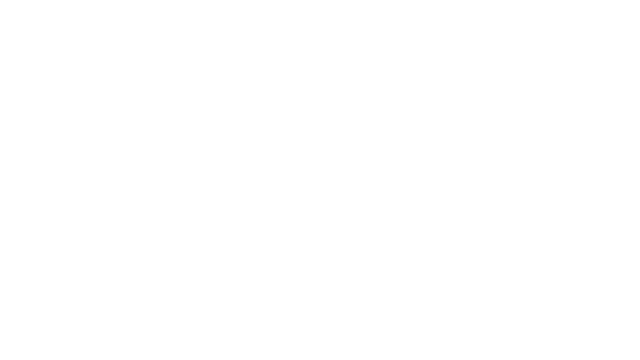
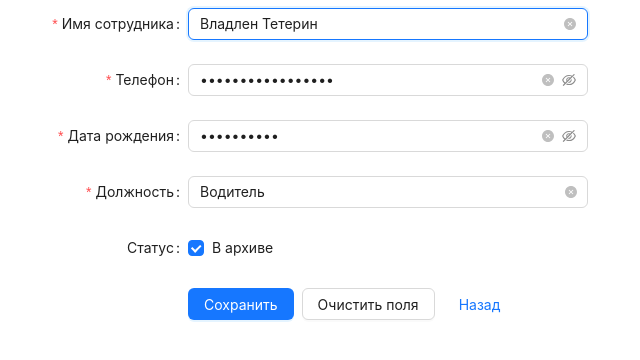
Before and after one commit to Otec-S/pizza-soft-test, a React (Vite) app: page /employee-edit/10 in a window 1280 px wide. Before the commit this address had no page. Shown: the top 360 px of the page, without its empty margins (20-660 px from the left). Built offline with nearby package versions, Linux system fonts and the light colour scheme.

Commit message:
feat сделал EmployeeEdit

```diff
--- a/src/App.tsx
+++ b/src/App.tsx
@@ -1,7 +1,7 @@
 import { BrowserRouter as Router, Routes, Route } from "react-router-dom";
 import "./App.css";
 import EmployeesList from "./pages/employees-list/employees-list";
-// import EmployeeEdit from "./pages/employee-edit/employee-edit";
+import EmployeeEdit from "./pages/employee-edit/employee-edit";
 import EmployeeAdd from "./pages/employee-add/employee-add";
 
 function App() {
@@ -9,7 +9,7 @@ function App() {
     <Router>
       <Routes>
         <Route path="/" element={<EmployeesList />} />
-        {/* <Route path="/employee-edit/:id" element={<EmployeeEdit />} /> */}
+        <Route path="/employee-edit/:id" element={<EmployeeEdit />} />
         <Route path="/employee-add" element={<EmployeeAdd />} />
       </Routes>
     </Router>
--- a/src/pages/employee-edit/employee-edit.tsx
+++ b/src/pages/employee-edit/employee-edit.tsx
@@ -1,14 +1,9 @@
-import React from "react";
-import {
-  Button,
-  Checkbox,
-  DatePicker,
-  DatePickerProps,
-  Form,
-  Input,
-  Select,
-  Space,
-} from "antd";
+import React, { useEffect } from "react";
+import { Button, Checkbox, Form, Input, Select, Space } from "antd";
+import { addEmployee, editEmployee } from "../../store/employeesSlice";
+import { IEmployee } from "../../types/employeesTypes";
+import { useAppDispatch, useAppSelector } from "../../hooks/redux";
+import { useNavigate, useParams } from "react-router-dom";
 
 const { Option } = Select;
 
@@ -23,7 +18,27 @@ const tailLayout = {
 
 const EmployeeEdit: React.FC = () => {
   const [form] = Form.useForm();
+  const dispatch = useAppDispatch();
+  const navigate = useNavigate();
 
+  // получаем id из url
+  const { id } = useParams<{ id: string }>();
+  const employees = useAppSelector((state) => state.employeesReducer);
+  const employee = employees.find((employee) => employee.id === Number(id));
+
+  useEffect(() => {
+    if (employee) {
+      form.setFieldsValue({
+        name: employee.name,
+        phone: employee.phone,
+        birthday: employee.birthday,
+        role: employee.role,
+        isArchive: employee.isArchive,
+      });
+    }
+  }, [employee, form]);
+
+  // TODO: убрать?
   const onGenderChange = (value: string) => {
     switch (value) {
       case "male":
@@ -39,21 +54,28 @@ const EmployeeEdit: React.FC = () => {
     }
   };
 
-  const onFinish = (values: any) => {
-    console.log(values);
+  const onFinish = (values: IEmployee) => {
+    const updatedEmployee = {
+      ...values,
+      id: Number(id),
+    };
+    // TODO: убрать?
+    console.log("updatedEmployee:", updatedEmployee);
+    dispatch(editEmployee(updatedEmployee));
+    navigate("/");
   };
 
   const onReset = () => {
     form.resetFields();
   };
 
-  const onFill = () => {
-    form.setFieldsValue({ note: "Hello world!", gender: "male" });
-  };
+  // const onFill = () => {
+  //   form.setFieldsValue({ note: "Hello world!", gender: "male" });
+  // };
 
-  const onBirthdayChange: DatePickerProps["onChange"] = (date, dateString) => {
-    console.log(dateString);
-  };
+  // const onBirthdayChange: DatePickerProps["onChange"] = (date, dateString) => {
+  //   console.log(dateString);
+  // };
 
   return (
     <Form
@@ -62,8 +84,17 @@ const EmployeeEdit: React.FC = () => {
       name="control-hooks"
       onFinish={onFinish}
       style={{ maxWidth: 600 }}
+      // initialValues={{
+      //   isArchive: false,
+      // }}
     >
-      <Form.Item name="name" label="Имя сотрудника">
+      <Form.Item
+        name="name"
+        label="Имя сотрудника"
+        rules={[
+          { required: true, message: "Пожалуйста, введите имя и фамилию" },
+        ]}
+      >
         <Input autoFocus allowClear />
       </Form.Item>
 
@@ -75,6 +106,7 @@ const EmployeeEdit: React.FC = () => {
             pattern: new RegExp(/^\+7 \(\d{3}\) \d{3}-\d{4}$/),
             message: "Введите в формате +7 (777) 777-7777",
           },
+          { required: true, message: "Пожалуйста, введите номер телефона" },
         ]}
       >
         <Input.Password allowClear />
@@ -90,12 +122,17 @@ const EmployeeEdit: React.FC = () => {
             ),
             message: "Введите корректную дату рождения в формате ДД.ММ.ГГГГ",
           },
+          { required: true, message: "Пожалуйста, введите дату рождения" },
         ]}
       >
         <Input.Password allowClear />
       </Form.Item>
 
-      <Form.Item name="role" label="Должность">
+      <Form.Item
+        name="role"
+        label="Должность"
+        rules={[{ required: true, message: "Пожалуйста, выберите должность" }]}
+      >
         <Select
           placeholder="Выберите должность"
           onChange={onGenderChange}
@@ -107,31 +144,8 @@ const EmployeeEdit: React.FC = () => {
         </Select>
       </Form.Item>
 
-      {/* <Form.Item name="isArchive" label="Статус">
-        <Input />
-      </Form.Item> */}
-
       <Form.Item label="Статус" name="isArchive" valuePropName="checked">
         <Checkbox>В архиве</Checkbox>
-      </Form.Item>
-
-      <Form.Item
-        noStyle
-        shouldUpdate={(prevValues, currentValues) =>
-          prevValues.gender !== currentValues.gender
-        }
-      >
-        {({ getFieldValue }) =>
-          getFieldValue("gender") === "other" ? (
-            <Form.Item
-              name="customizeGender"
-              label="Customize Gender"
-              rules={[{ required: true }]}
-            >
-              <Input />
-            </Form.Item>
-          ) : null
-        }
       </Form.Item>
 
       <Form.Item {...tailLayout}>
@@ -142,11 +156,7 @@ const EmployeeEdit: React.FC = () => {
           <Button htmlType="button" onClick={onReset}>
             Очистить поля
           </Button>
-          <Button
-            type="link"
-            htmlType="button"
-            // onClick={onFill}
-          >
+          <Button type="link" htmlType="button" onClick={() => navigate("/")}>
             Назад
           </Button>
         </Space>
```
